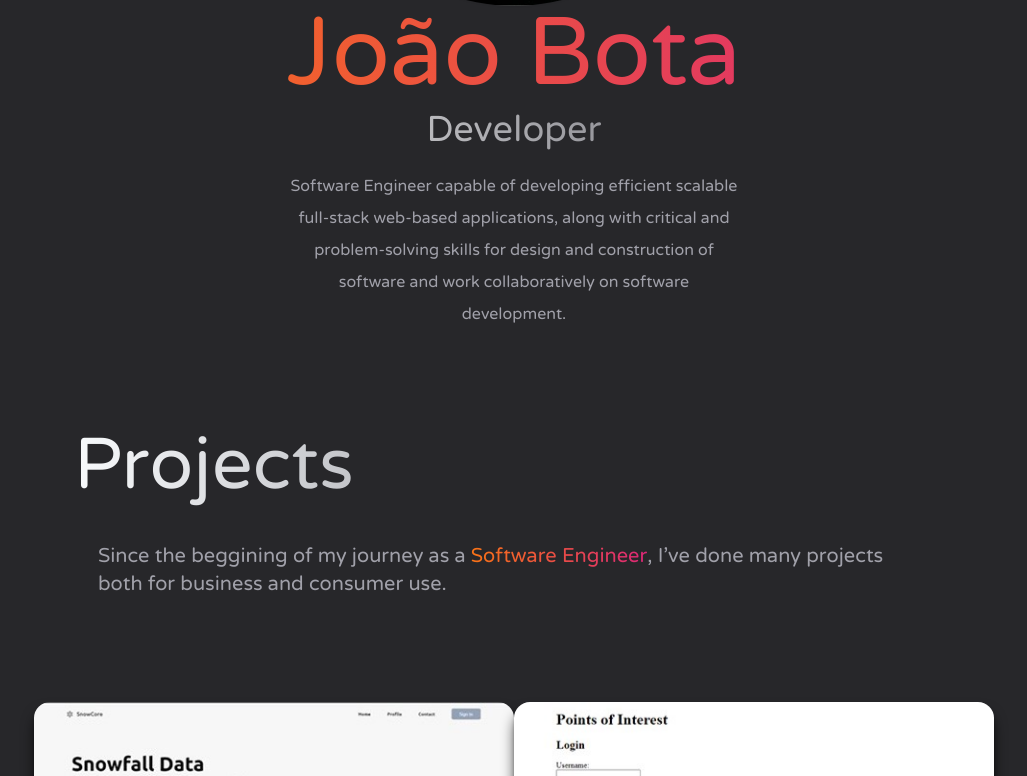
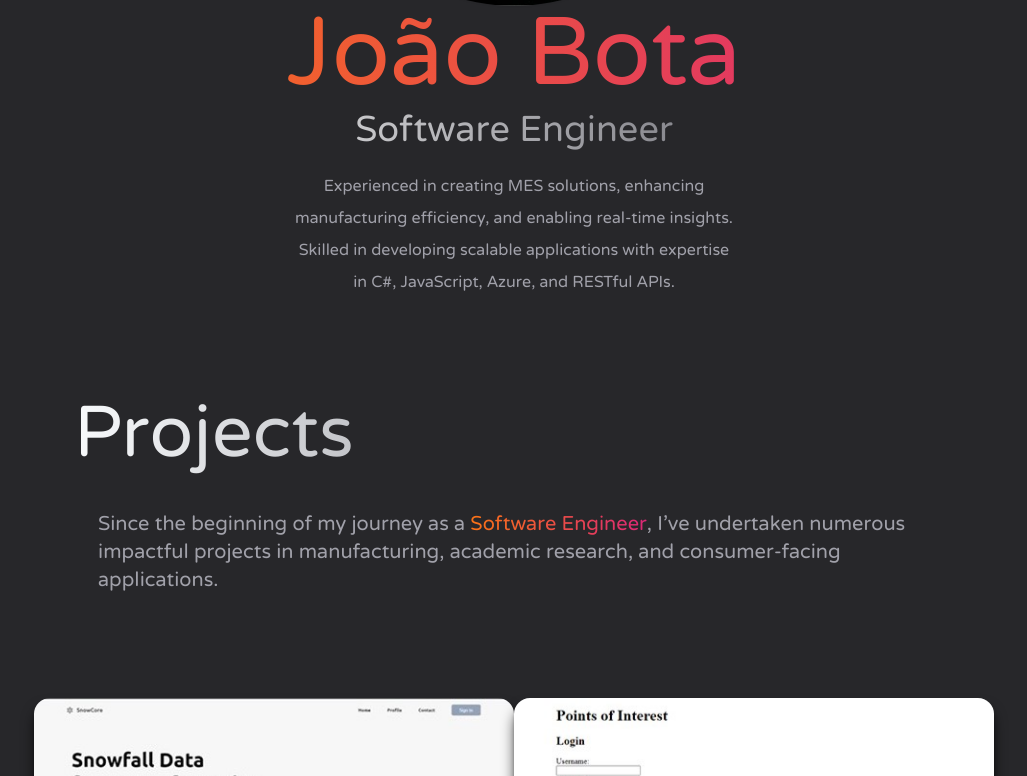
Before and after one commit to JoaopBota/joaopbota_portfolio, a Next.js app: page / in a window 1280 px wide. Shown: the part 904-1680 px from the top of the page, without its empty margins (126-1153 px from the left). Built offline with nearby package versions, Linux system fonts and the light colour scheme.

Commit message:
Update 2024
Signed-off-by: JoaoBota <soaresbota@gmail.com>

```diff
--- a/pages/index.js
+++ b/pages/index.js
@@ -51,7 +51,7 @@ export default function Home() {
   }
   return (
     <div>
-      <Head>
+       <Head>
         <title>João Bota Portfolio</title>
         <meta name="description" content="Joao Bota Portfolio" />
         <link rel="icon" href="/favicon.ico" />
@@ -130,14 +130,11 @@ export default function Home() {
                     João Bota
                   </h2>
                   <h3 className="mx-auto text-4xl py-2 font-Varela text-transparent bg-clip-text bg-gradient-to-r from-white to-zinc-600 xl:text-center 2xl:w-1/4">
-                    Developer
+                    Software Engineer
                   </h3>
                 </div>
                 <p className="text-md py-3 leading-8 font-Varela text-zinc-400 xl:w-2/4 lg:text-center lg:mx-auto text-left">
-                  Software Engineer capable of developing efficient scalable
-                  full-stack web-based applications, along with critical and
-                  problem-solving skills for design and construction of software
-                  and work collaboratively on software development.
+                  Experienced in creating MES solutions, enhancing manufacturing efficiency, and enabling real-time insights. Skilled in developing scalable applications with expertise in C#, JavaScript, Azure, and RESTful APIs.
                 </p>
               </div>
             </motion.div>
@@ -146,11 +143,11 @@ export default function Home() {
                 Projects
               </h3>
               <p className="sm:text-xl p-6">
-                Since the beggining of my journey as a{" "}
+                Since the beginning of my journey as a{" "}
                 <span className="  text-transparent bg-clip-text bg-gradient-to-r from-orange-500 to-pink-600">
                   Software Engineer
                 </span>
-                , I've done many projects both for business and consumer use.
+                , I've undertaken numerous impactful projects in manufacturing, academic research, and consumer-facing applications.
               </p>
             </div>
           </section>
@@ -609,7 +606,7 @@ export default function Home() {
           </a>
         </div>
         <div className="text-center text-zinc-500 font-Varela font-bold text-xl bg-zinc-900">
-          <h1>©João Bota 2022</h1>
+          <h1>©João Bota 2024</h1>
         </div>
       </footer>
     </div>
```
